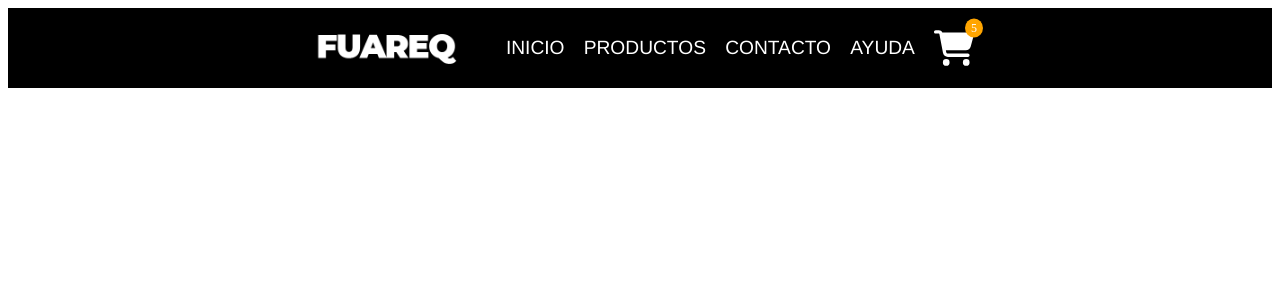
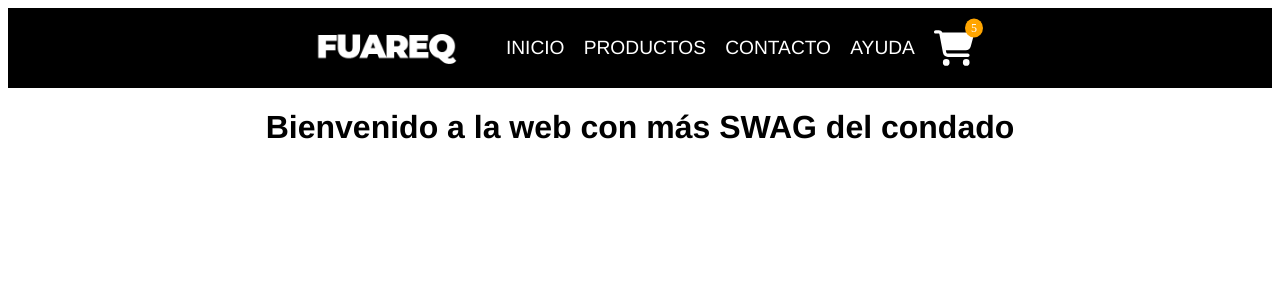
Before and after one commit to FrancoGeneroso/Reactjs_proyect, a React (Vite) app in the folder proyecto_react/: page / in a window 1280 px wide. Shown: the top 300 px of the page. Built offline with nearby package versions, Linux system fonts and the light colour scheme.

Commit message:
PreEntrega1+Generoso agrego props

```diff
--- a/proyecto_react/src/App.jsx
+++ b/proyecto_react/src/App.jsx
@@ -1,5 +1,7 @@
 
 import Navbar from "./components/Navbar/Navbar"
+import ItemsListContainer from "./components/ItemsListContainer/ItemsListContainer"
+
 
 function App() {
 
@@ -7,6 +9,8 @@ function App() {
   return (
     <>
       <Navbar/>
+      <ItemsListContainer texto="Bienvenido a la web con más SWAG del condado"/>
+
     </>
   )
 }
--- /dev/null
+++ b/proyecto_react/src/components/ItemsListContainer/ItemsListContainer.jsx
@@ -0,0 +1,11 @@
+import "./bienvenido.css"
+
+function ItemsListContainer(props) {
+  return (
+    <>
+      <h1 className="bienvenido" >{props.texto}</h1>
+    </>
+  )
+}
+
+export default ItemsListContainer
--- /dev/null
+++ b/proyecto_react/src/components/ItemsListContainer/bienvenido.css
@@ -0,0 +1,4 @@
+.bienvenido{
+    font-family: 'Franklin Gothic Medium', 'Arial Narrow', Arial, sans-serif;
+    text-align: center;
+}
```
Also changed, not shown: proyecto_react/src/components/Navbar/ItemsListContainer.jsx (deleted, +0 -11 lines).
